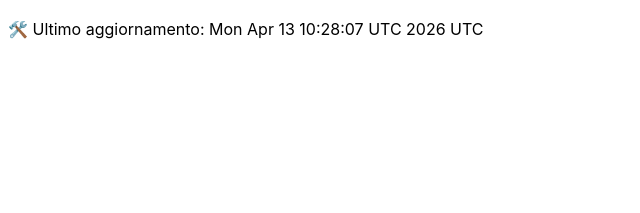
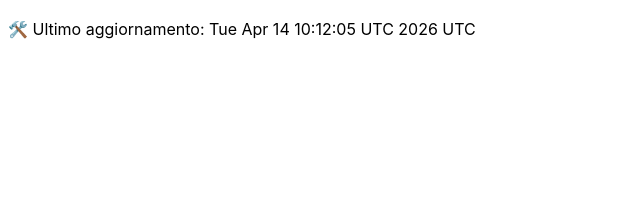
Before and after one commit to DanteTrb/DanteTrb.github.io, a Jekyll site: the page built from badges.md, in a window 1280 px wide. Shown: the top 213 px of the page, without its empty margins (0-640 px from the left). Built offline with Jekyll 4.4.1, drawn with Linux system fonts in a browser that asks for light colours; our own code applies the rules of GitHub Pages for plain Markdown files.

Commit message:
🛠️ Aggiornamento automatico badge

```diff
--- a/badges.md
+++ b/badges.md
@@ -1 +1 @@
-🛠️ Ultimo aggiornamento: Mon Apr 13 10:28:07 UTC 2026 UTC
+🛠️ Ultimo aggiornamento: Tue Apr 14 10:12:05 UTC 2026 UTC
```
